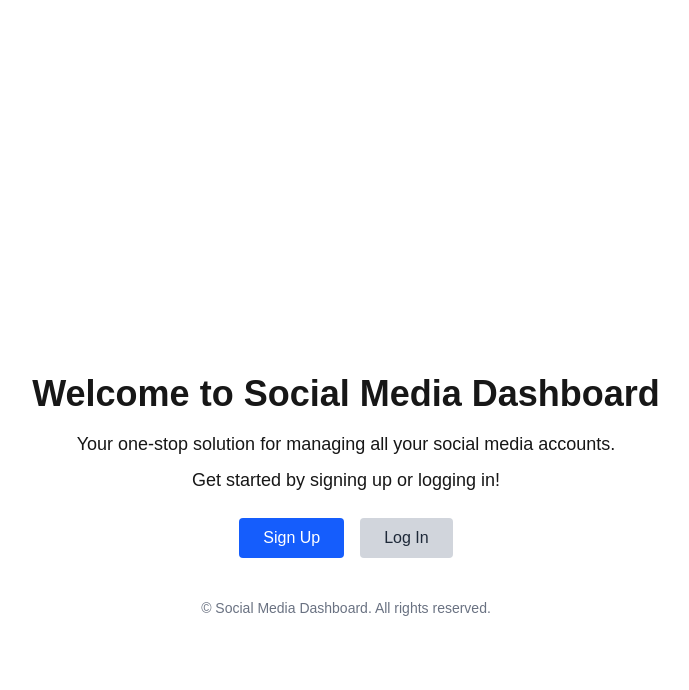
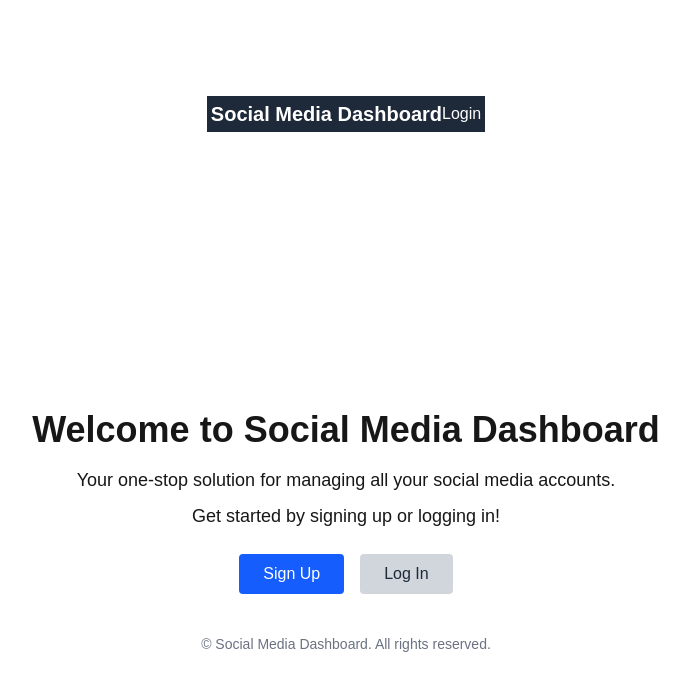
Before and after one commit to Jenni4B/socialMediaDash, a Next.js app: page / in a window 1280 px wide. Shown: the top 690 px of the page, without its empty margins (294-983 px from the left). Built offline with nearby package versions, Linux system fonts and the light colour scheme.

Commit message:
Made the navibar connect mostly everything on the landing page

```diff
--- a/app/page.tsx
+++ b/app/page.tsx
@@ -1,9 +1,11 @@
 import React from "react";
 import WelcomePage from "../pages/welcomePage";
+import NaviBar from "../components/common/naviBar";
 
 const Home: React.FC = () => {
   return (
     <div className="flex min-h-screen flex-col items-center justify-between p-24">
+      <NaviBar />
       <WelcomePage />
     </div>
   );
--- a/components/common/naviBar.jsx
+++ b/components/common/naviBar.jsx
@@ -3,6 +3,7 @@
 import React from "react";
 import { useState, useEffect } from "react";
 import { useRouter } from "next/navigation";
+import Link from "next/link";
 
 const NaviBar = () => {
     const router = useRouter();
@@ -25,7 +26,11 @@ const NaviBar = () => {
 
     return (
         <nav className="flex justify-between items-center p-1 bg-gray-800 text-white">
-            <div className="text-xl font-bold">Social Media Dashboard</div>
+
+            <div className="text-xl font-bold">
+                <Link href="/welcomePage">Social Media Dashboard</Link>
+            </div>
+
             <div className="flex space-x-10">
                 {isLoggedIn ? (
                     <button onClick={handleLogout} className="btn btn-secondary">Logout</button>
--- a/pages/loginPage/index.tsx
+++ b/pages/loginPage/index.tsx
@@ -1,6 +1,7 @@
 'use client';
 
 import React, { FormEvent } from "react";
+import NaviBar from "../../components/common/naviBar";
 
 const LoginPage: React.FC = () => {
   const handleSubmit = (e: FormEvent<HTMLFormElement>) => {
@@ -11,6 +12,7 @@ const LoginPage: React.FC = () => {
 
   return (
     <main className="flex min-h-screen flex-col items-center justify-center p-3">
+      <NaviBar />
       <h1 className="text-4xl font-bold text-center">Login to Your Account</h1>
       <p className="mt-4 text-lg text-center max-w-xl">
         Please enter your credentials to access your dashboard.
--- a/pages/signUpPage/index.tsx
+++ b/pages/signUpPage/index.tsx
@@ -1,6 +1,7 @@
 'use client';
 
 import React, { FormEvent } from "react";
+import NaviBar from "../../components/common/naviBar";
 
 const SignUpPage: React.FC = () => {
   const handleSubmit = (e: FormEvent<HTMLFormElement>) => {
@@ -11,6 +12,7 @@ const SignUpPage: React.FC = () => {
 
   return (
     <main className="flex min-h-screen flex-col items-center justify-center p-3">
+      <NaviBar />
       <h1 className="text-4xl font-bold text-center">Create Your Account</h1>
       <p className="mt-4 text-lg text-center max-w-xl">
         Please fill in the details to create your account.
```
